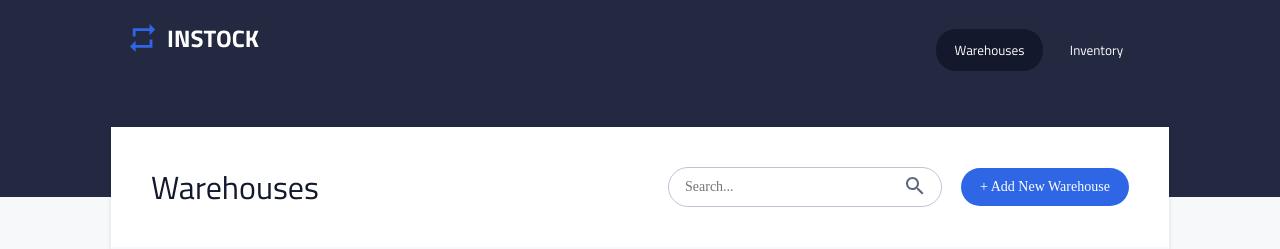
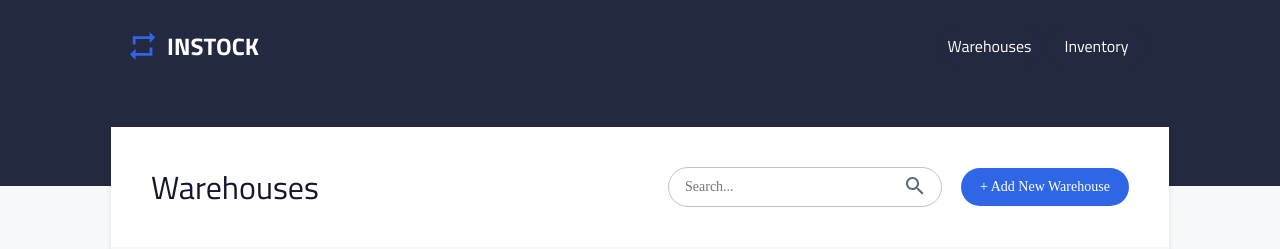
Before and after one commit to MacDavid1989/david-macdonald-instock, a React (Create React App) app in the folder client/: page / in a window 1280 px wide. Shown: the top 249 px of the page. Built offline with nearby package versions, Linux system fonts and the light colour scheme; no server answers.

Commit message:
NavLinks added and header component styled

```diff
--- a/client/src/components/Header/Header.js
+++ b/client/src/components/Header/Header.js
@@ -1,15 +1,21 @@
 import React from 'react';
 import './Header.scss';
-import logo from '../../assets/logo/inStock-logo.svg'
-
+import logo from '../../assets/logo/inStock-logo.svg';
+import { NavLink } from 'react-router-dom';
 
 const header = () => {
   return (
     <header className="header">
         <img className="header__logo" src={logo} alt="logo" />
       <div className="header__wrapper">
-        <button className="header__btn header__btn--active">Warehouses</button>
-        <button className="header__btn">Inventory</button>
+        <NavLink to="/warehouse" className="header__btn"
+        activeStyle={{
+          backgroundColor: "#13182C"
+        }} >Warehouses</NavLink>
+        <NavLink to="/inventory" className="header__btn"
+        activeStyle= {{
+          backgroundColor: "#13182C"
+        }} >Inventory</NavLink>
       </div>
     </header>
   );
--- a/client/src/components/Header/Header.scss
+++ b/client/src/components/Header/Header.scss
@@ -1,10 +1,15 @@
+// <<<<<<<<<< IMPORTS >>>>>>>>>> \\
+
 @import "../../partials/mixins";
 @import '../../partials/variables';
+
+
+// <<<<< HEADER COMPONENT STYLING >>>>> \\
 
 .header{
     background-color: #232940;
     width: 100%;
-    padding: 1rem 1rem 5rem;
+    padding: 1.5rem 1rem 5.5rem;
     display: flex;
     flex-direction: column;
     align-items: center;
@@ -13,14 +18,15 @@
         display: flex;
         flex-direction: row;
         justify-content: space-between;
-        padding: 1.5rem calc(24px + (106/512) * (100vw - 768px)) calc(80px + (41/512) * (100vw - 768px));
+        padding: 1.6875rem calc(2rem + (106/512) * (100vw - 768px)) calc(7.5625rem + (41/512) * (100vw - 768px));
     }
     @include desktop{
-        padding: 1.5rem calc(130px + (640/1280) * (100vw - 1280px)) 121px;
+        padding: 1.6875rem calc(8.125rem + (640/1280) * (100vw - 1280px)) 7.5625rem;
     }
     &__wrapper{
         display: flex;
-        width: 100%;
+        justify-content: space-between;
+        width: 21.5rem;
         @include tablet{
             width: fit-content;
         }
@@ -28,26 +34,29 @@
     &__logo{
         height: fit-content;
         width: 129px;
-        margin: 0 0 24px;
+        margin: 0 0 1.5rem;
+        @include tablet {
+            margin: 0;
+        }
     }
     &__btn{
+        text-decoration: none;
         background-color: #232940;
         border: none;
         color: white;
-        width: 164px;
-        padding: .5rem;
+        height: 2.25rem;
+        width: 10.25rem;
+        display: flex;
+        justify-content: center;
+        align-items: center;
         border-radius: 20px;
-        width: 50%;
         @include tablet{
-            width: 107px;
-            padding: .7rem;
+            width: 6.6875rem;
+            height: 2.375rem;
         }
 
         &:hover{
             cursor: pointer;
         }
-        &--active{
-            background-color: #13182C;
-        }
     }
 }
```
